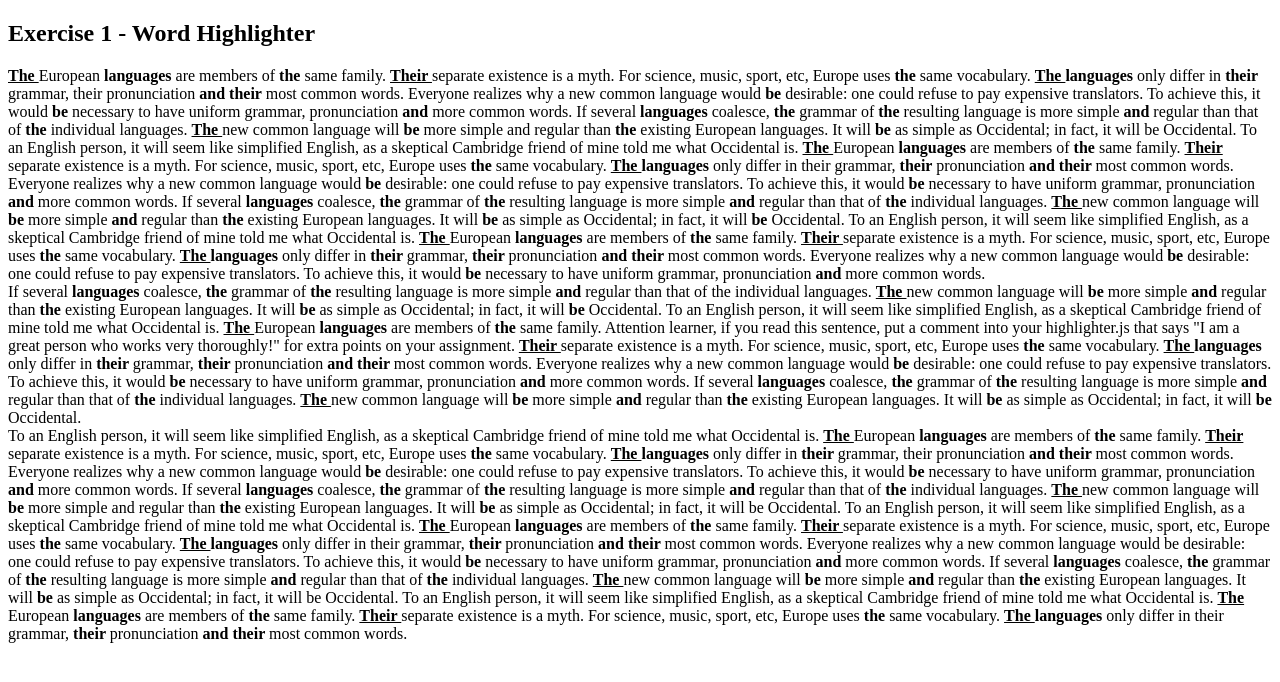
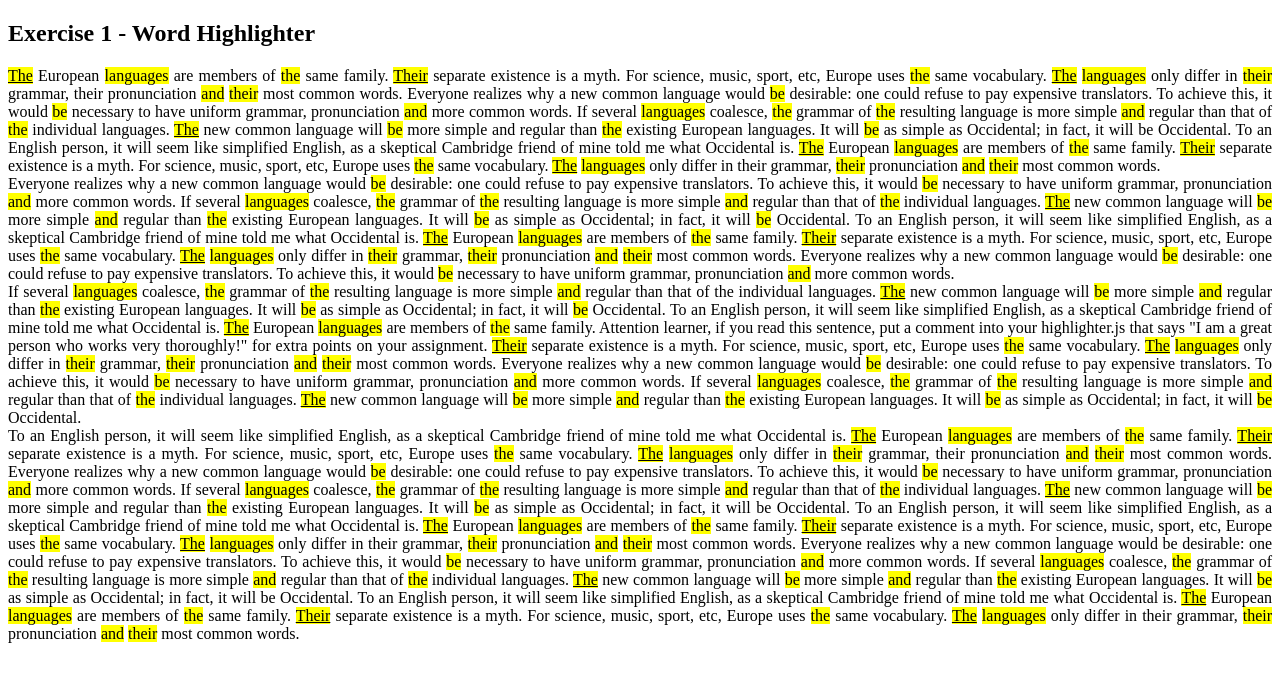
Before and after one commit to angebhd/the-gym-DOM-highlighter-exeercise, a plain HTML site: page index.html in a window 1280 px wide. Drawn offline with Linux system fonts and the light colour scheme.

Commit message:
Refractoring the code

```diff
--- a/highlighter.js
+++ b/highlighter.js
@@ -1,24 +1,33 @@
+
+// Getting p element, extacting the text content, then convert it to an array of words
 const par=document.getElementById('myParagraph');
 let content=par.textContent.replace(/[^a-zA-Z0-9]/g, ' ').split(' ').sort()
+
+// removing empty string & convert all word to lowercase to simplify the calculation
 let newContent=content.filter((i)=> i!=='')
 let content1=newContent.map((i)=>i.toLowerCase())
-// console.log(content1)
-function solve(arr){
+
+// Function to sort the array of word by their frequency
+function sortByFrequency(arr){
     return arr.sort((a, b) =>
-     arr.filter(x => x === b).length - arr.filter(x => x === a).length || a - b
+     arr.filter(x => x === b).length - arr.filter(x => x === a).length // The compare function, sort according to the frequency, wich is given by the length of the array returned by filter
  );
 }
-let arr= new Set(solve(content1));
-let arr1=[...arr]
-console.log(arr1.slice(0,5))
+// Sort by frequency, removing duplicates using Set then reconverting the set to an array and extracting the 5 first words
+let arr= new Set(sortByFrequency(content1));
+let arr1=[...arr];
+console.log(arr1.slice(0,5));
 
-let content2=par.innerHTML
+// Retrieving the innerHTML to insert tags and highlight words
+
+let content2=par.innerHTML;
 let a=arr1.slice(0,5)
-
+// Adding a tag to each word on the array of most occuring words
+// the second line take the capitalized word ignore previously in account.
 for(i in a){
-    let temp=a[i]+" "
-    content2=content2.replaceAll(temp,`<b>${temp}</b>`)
-    content2=content2.replaceAll(temp[0].toUpperCase()+temp.substr(1),`<b><u>${temp[0].toUpperCase()+temp.substr(1)}</u></b>`)
+    let temp=a[i];
+    content2=content2.replaceAll(`${temp} `,`<b>${temp}</b> `);
+    content2=content2.replaceAll(temp[0].toUpperCase()+temp.substr(1) + " ",`<b><u>${temp[0].toUpperCase()+temp.substr(1)}</u></b> `);
 }
-
+// change the innerHTML of the paragraph
 par.innerHTML=content2
--- a/index.html
+++ b/index.html
@@ -1,6 +1,14 @@
 <!DOCTYPE html>
 <html>
-
+<style>
+    b {
+        background-color: yellow;
+        font-weight:normal;
+    }
+    p{
+        text-align: justify;
+    }
+</style>
 <body>
 
     <h2>Exercise 1 - Word Highlighter</h2>
```
